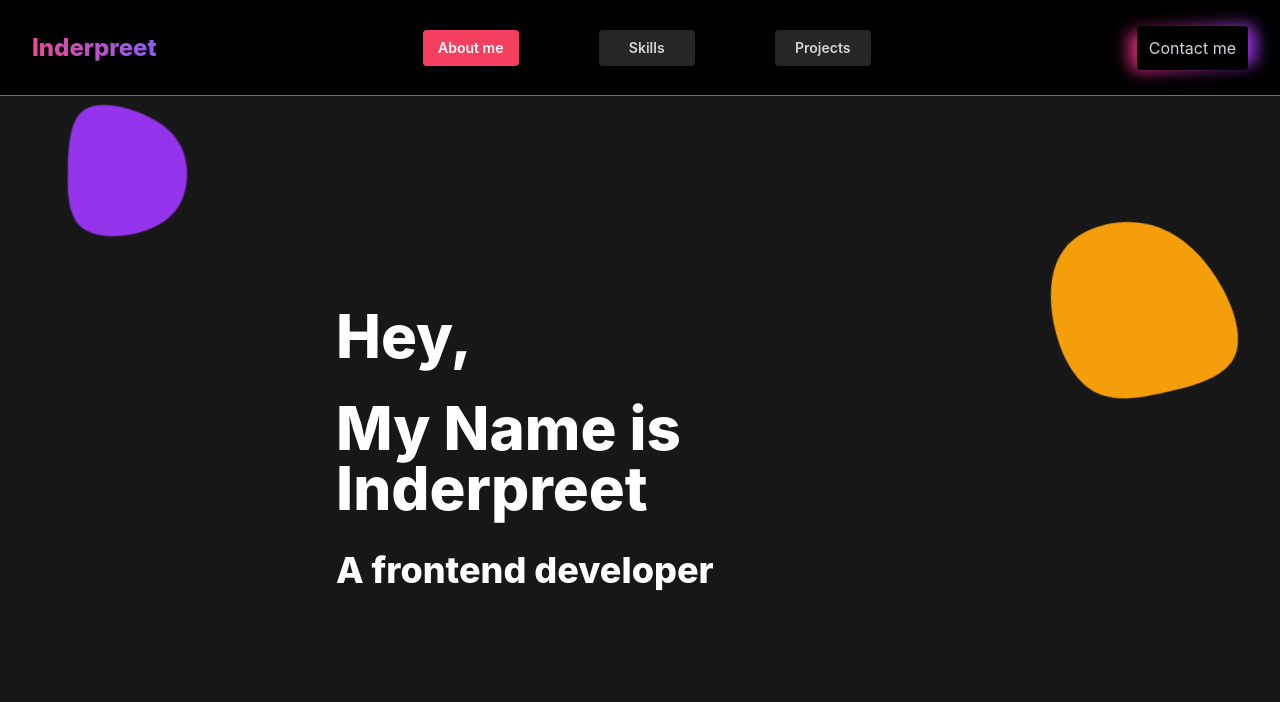
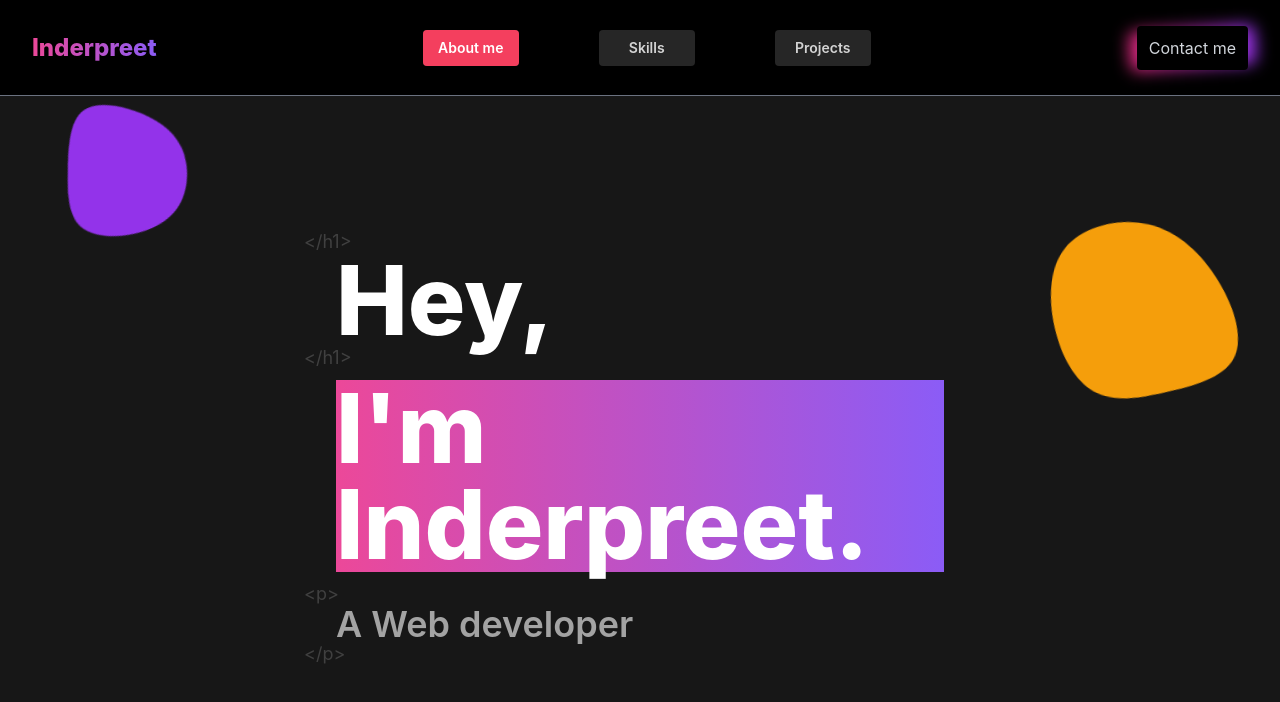
Before and after one commit to Inderpreet-React/portfolio, a React (Create React App) app: page / in a window 1280 px wide. Shown: the top 702 px of the page. Built offline with nearby package versions, Linux system fonts and the light colour scheme.

Commit message:
about me design update

```diff
--- a/src/components/AboutMe.js
+++ b/src/components/AboutMe.js
@@ -12,14 +12,26 @@ export default function AboutMe() {
 		>
 			<div className="relative flex h-screen flex-col bg-neutral-900 pt-24 text-white">
 				<div className="relative flex h-full w-full flex-col items-center justify-center gap-8 p-4 md:p-8">
-					<h1 className="w-full text-left text-6xl font-extrabold md:w-1/2">
+					<h1 className="relative w-full text-left text-6xl font-extrabold md:w-1/2 md:text-8xl">
+						<span className="absolute -top-6 -left-2 text-lg font-normal text-neutral-700 md:-left-8">
+							{" </h1>"}
+						</span>
 						Hey,
+						<span className="absolute -bottom-6 -left-2 text-lg font-normal text-neutral-700 md:-left-8">
+							{" </h1>"}
+						</span>
 					</h1>
-					<h1 className="w-full whitespace-normal text-3xl font-extrabold md:w-1/2 md:text-6xl">
-						My Name is Inderpreet
+					<h1 className=" w-full bg-gradient-to-r from-pink-500 to-violet-500 text-left text-5xl font-extrabold md:w-1/2 md:text-8xl">
+						I'm Inderpreet.
 					</h1>
-					<h1 className="w-full whitespace-normal text-2xl font-extrabold md:w-1/2 md:text-4xl">
-						A frontend developer
+					<h1 className="relative flex w-full flex-col whitespace-normal text-2xl font-semibold text-neutral-400 md:w-1/2 md:text-4xl">
+						<span className="absolute -top-6 -left-2 text-lg font-normal text-neutral-700 md:-left-8">
+							{"<p> "}
+						</span>
+						A Web developer
+						<span className="absolute -bottom-6 -left-2 text-lg font-normal text-neutral-700 md:-left-8">
+							{" </p>"}
+						</span>
 					</h1>
 				</div>
 				<PurpleBlob />
```
